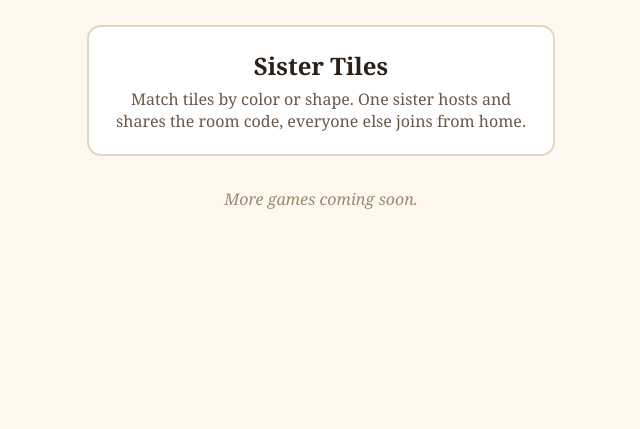
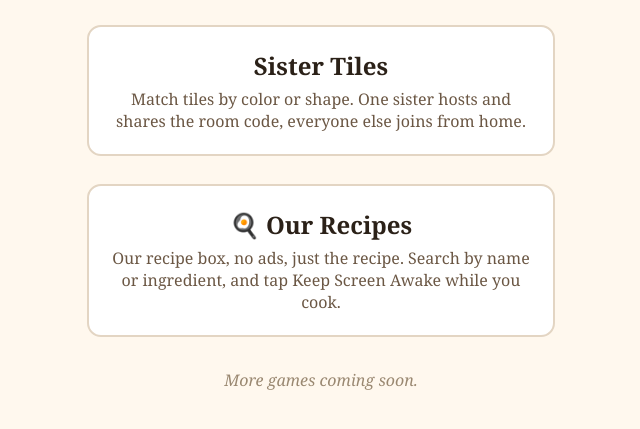
Before and after one commit to redwolflearning/sister_game_night, a plain HTML site: page index.html in a window 1280 px wide. Shown: the part 153-582 px from the top of the page, without its empty margins (319-959 px from the left). Drawn offline with Linux system fonts and the light colour scheme.

Commit message:
Add Our Recipes link to home page

```diff
--- a/index.html
+++ b/index.html
@@ -26,6 +26,12 @@
     <div class="desc">Match tiles by color or shape. One sister hosts and shares the room code, everyone else joins from home.</div>
   </a>
 
+
+  <a class="game" href="recipes/">
+    <div class="name">🍳 Our Recipes</div>
+    <div class="desc">Our recipe box, no ads, just the recipe. Search by name or ingredient, and tap Keep Screen Awake while you cook.</div>
+  </a>
+
   <p class="soon">More games coming soon.</p>
 </main>
 </body>
```
